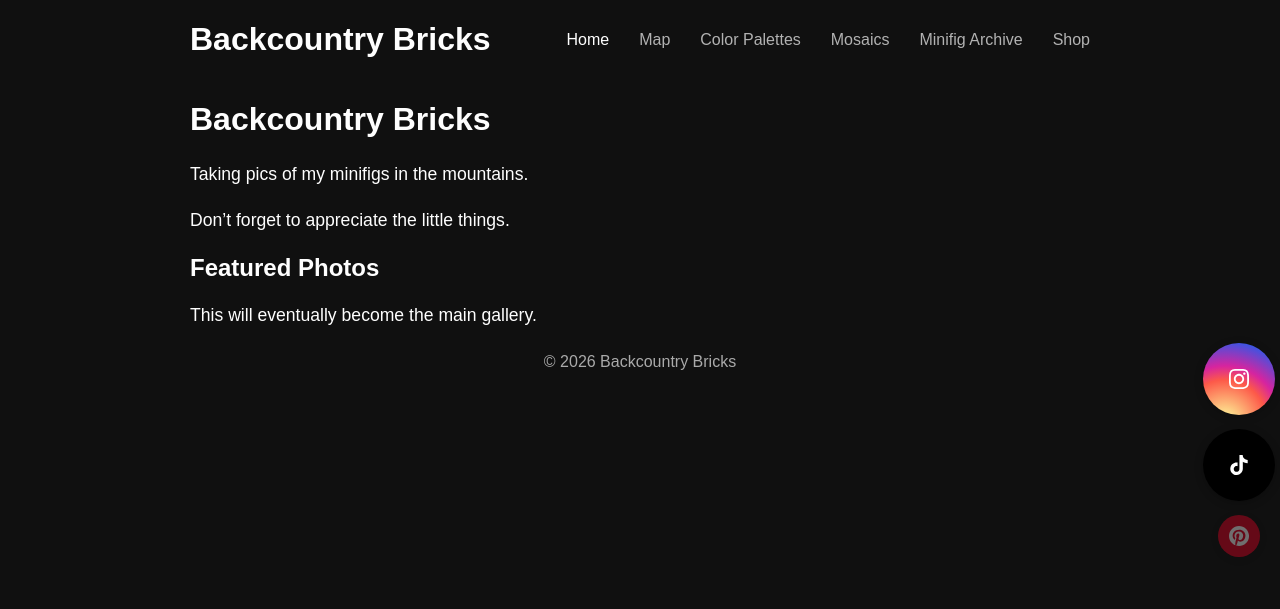
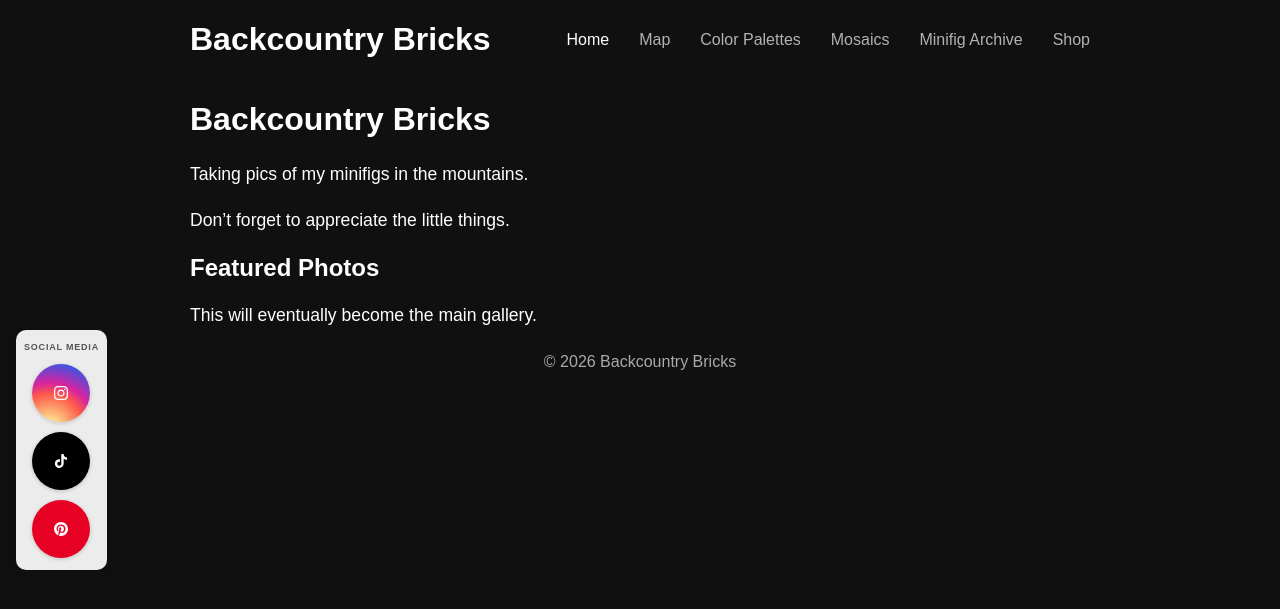
Before and after one commit to brirowe/Lego-Photography-Interactive-Portfolio, a Jekyll site: the page built from index.md, in a window 1280 px wide. Shown: the top 609 px of the page. Built offline with Jekyll 4.4.1, drawn with Linux system fonts in a browser that asks for light colours; some web fonts are replaced.

Commit message:
Reposition social sidebar left, resize, add title, enable Pinterest

```diff
--- a/_includes/social-sidebar.html
+++ b/_includes/social-sidebar.html
@@ -1,4 +1,6 @@
 <nav class="social-sidebar" aria-label="Social media links">
+	<span class="social-sidebar-title">Social Media</span>
+
 	<a href="https://instagram.com/backcountry_bricks" target="_blank" rel="noopener" class="social-icon instagram" title="Instagram">
 		<svg viewBox="0 0 24 24" fill="currentColor" xmlns="http://www.w3.org/2000/svg">
 			<path d="M12 2.163c3.204 0 3.584.012 4.85.07 3.252.148 4.771 1.691 4.919 4.919.058 1.265.069 1.645.069 4.849 0 3.205-.012 3.584-.069 4.849-.149 3.225-1.664 4.771-4.919 4.919-1.266.058-1.644.07-4.85.07-3.204 0-3.584-.012-4.849-.07-3.26-.149-4.771-1.699-4.919-4.92-.058-1.265-.07-1.644-.07-4.849 0-3.204.013-3.583.07-4.849.149-3.227 1.664-4.771 4.919-4.919 1.266-.057 1.645-.069 4.849-.069zm0-2.163c-3.259 0-3.667.014-4.947.072-4.358.2-6.78 2.618-6.98 6.98-.059 1.281-.073 1.689-.073 4.948 0 3.259.014 3.668.072 4.948.2 4.358 2.618 6.78 6.98 6.98 1.281.058 1.689.072 4.948.072 3.259 0 3.668-.014 4.948-.072 4.354-.2 6.782-2.618 6.98-6.98.059-1.28.073-1.689.073-4.948 0-3.259-.014-3.667-.072-4.947-.198-4.354-2.618-6.78-6.98-6.98-1.281-.059-1.69-.073-4.949-.073zm0 5.838c-3.403 0-6.162 2.759-6.162 6.162s2.759 6.163 6.162 6.163 6.162-2.759 6.162-6.163c0-3.403-2.759-6.162-6.162-6.162zm0 10.162c-2.209 0-4-1.79-4-4 0-2.209 1.791-4 4-4s4 1.791 4 4c0 2.21-1.791 4-4 4zm6.406-11.845c-.796 0-1.44.645-1.44 1.44s.644 1.44 1.44 1.44c.795 0 1.439-.645 1.439-1.44s-.644-1.44-1.439-1.44z"/>
@@ -11,9 +13,9 @@
 		</svg>
 	</a>
 
-	<span class="social-icon pinterest disabled" title="Pinterest — coming soon">
+	<a href="https://pinterest.com/backcountry_bricks" target="_blank" rel="noopener" class="social-icon pinterest" title="Pinterest">
 		<svg viewBox="0 0 24 24" fill="currentColor" xmlns="http://www.w3.org/2000/svg">
 			<path d="M12.017 0C5.396 0 .029 5.367.029 11.987c0 5.079 3.158 9.417 7.618 11.162-.105-.949-.199-2.403.041-3.439.219-.937 1.406-5.957 1.406-5.957s-.359-.72-.359-1.784c0-1.674.972-2.925 2.181-2.925 1.028 0 1.524.771 1.524 1.696 0 1.031-.656 2.573-.996 4.003-.283 1.194.599 2.169 1.775 2.169 2.128 0 3.768-2.245 3.768-5.487 0-2.868-2.062-4.874-5.007-4.874-3.412 0-5.41 2.559-5.41 5.199 0 1.031.397 2.137.893 2.739.098.119.112.224.083.345l-.333 1.36c-.053.22-.174.267-.402.161-1.499-.698-2.436-2.889-2.436-4.649 0-3.785 2.75-7.262 7.929-7.262 4.163 0 7.398 2.967 7.398 6.931 0 4.136-2.607 7.464-6.227 7.464-1.216 0-2.359-.631-2.75-1.378l-.748 2.853c-.271 1.043-1.002 2.35-1.492 3.146 1.124.347 2.317.535 3.554.535 6.624 0 11.99-5.367 11.99-11.988C24.007 5.367 18.641.001 12.017.001z"/>
 		</svg>
-	</span>
+	</a>
 </nav>
--- a/_sass/_social-sidebar.scss
+++ b/_sass/_social-sidebar.scss
@@ -1,65 +1,78 @@
 .social-sidebar {
 	position: fixed;
-	right: 20px;
+	left: 16px;
 	top: 50%;
 	transform: translateY(-50%);
 	display: flex;
 	flex-direction: column;
-	gap: 14px;
+	align-items: center;
+	gap: 10px;
 	z-index: 999;
+	background: rgba(255, 255, 255, 0.92);
+	padding: 12px 8px;
+	border-radius: 10px;
+	box-shadow: 0 2px 10px rgba(0,0,0,0.12);
+}
 
-	.social-icon {
-		width: 42px;
-		height: 42px;
+.social-sidebar-title {
+	font-size: 9px;
+	font-weight: 600;
+	letter-spacing: 0.8px;
+	text-transform: uppercase;
+	color: #555;
+	margin-bottom: 2px;
+	white-space: nowrap;
+}
+
+.social-sidebar .social-icon {
+	width: 28px;
+	height: 28px;
 	border-radius: 50%;
 	display: flex;
 	align-items: center;
 	justify-content: center;
 	color: #fff;
-		box-shadow: 0 2px 8px rgba(0,0,0,0.25);
+	box-shadow: 0 1px 4px rgba(0,0,0,0.2);
 	transition: transform 0.2s ease, box-shadow 0.2s ease;
 
 	svg {
-			width: 20px;
-			height: 20px;
+		width: 14px;
+		height: 14px;
 	}
 
 	&:hover {
-			transform: scale(1.12) translateX(-2px);
-			box-shadow: 0 4px 14px rgba(0,0,0,0.35);
+		transform: scale(1.12);
+		box-shadow: 0 3px 8px rgba(0,0,0,0.3);
 	}
 }
 
-	.instagram {
+.social-sidebar .instagram {
 	background: radial-gradient(circle at 30% 110%, #fdf497 0%, #fdf497 5%, #fd5949 45%, #d6249f 60%, #285AEB 90%);
 }
 
-	.tiktok {
+.social-sidebar .tiktok {
 	background: #000;
 }
 
-	.pinterest {
+.social-sidebar .pinterest {
 	background: #e60023;
-	}
-
-	.disabled {
-		opacity: 0.4;
-		cursor: not-allowed;
-		pointer-events: none;
-	}
 }
 
 @media (max-width: 768px) {
 	.social-sidebar {
-		right: auto;
+		left: 0;
+		right: 0;
 		top: auto;
 		bottom: 0;
-		left: 0;
+		transform: none;
 		width: 100%;
 		flex-direction: row;
 		justify-content: center;
-		transform: none;
-		background: rgba(0,0,0,0.05);
-		padding: 10px 0;
+		border-radius: 0;
+		gap: 14px;
+	}
+
+	.social-sidebar-title {
+		display: none;
 	}
 }
```
Lines whose indentation alone changed are shown as unchanged.
